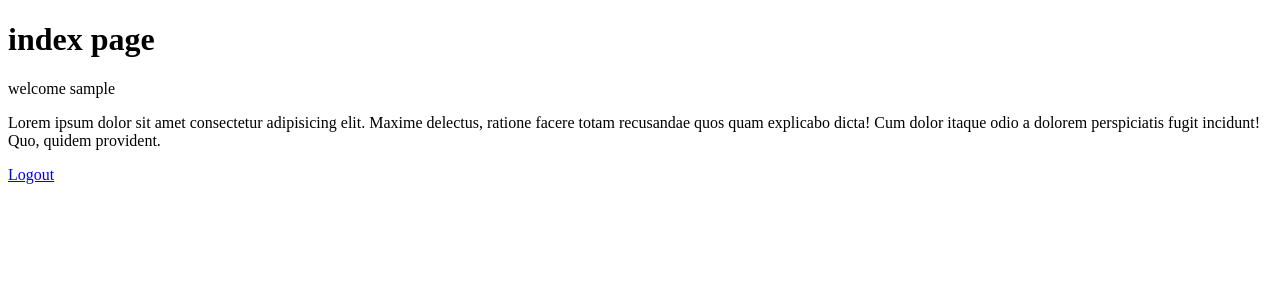
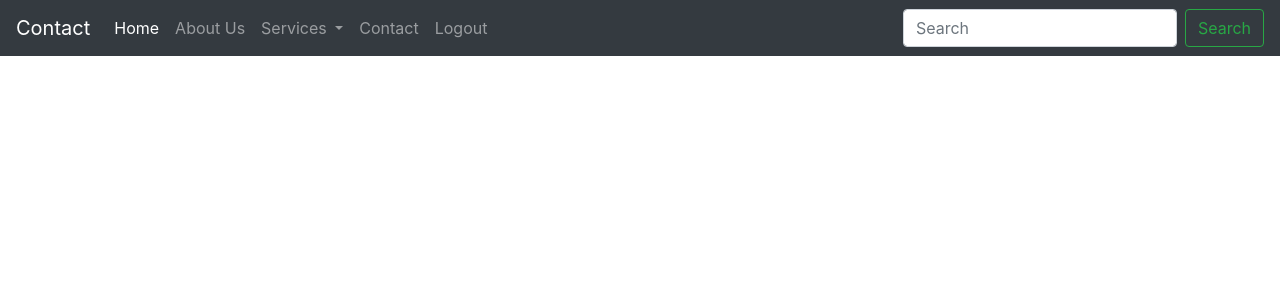
Before and after one commit to theachyutkadam/myproject, a Django app: page / in a window 1280 px wide. Shown: the top 300 px of the page. Run offline with Django 3.2, Linux system fonts and the light colour scheme; the visitor is signed in with stand-in values (Sample User, id 1).

Commit message:
Added navbar

```diff
--- a/templates/index.html
+++ b/templates/index.html
@@ -1,19 +1,71 @@
-<!DOCTYPE html>
+<!doctype html>
 <html lang="en">
-<head>
-  <meta charset="UTF-8">
-  <meta http-equiv="X-UA-Compatible" content="IE=edge">
-  <meta name="viewport" content="width=device-width, initial-scale=1.0">
-  <title>WELCOME</title>
-</head>
-<body>
-  <h1>index page</h1>
-  welcome {{request.user}}
-  <p>
-    Lorem ipsum dolor sit amet consectetur adipisicing elit.
-    Maxime delectus, ratione facere totam recusandae quos quam explicabo dicta!
-    Cum dolor itaque odio a dolorem perspiciatis fugit incidunt! Quo, quidem provident.
-  </p>
-  <a href="/logout">Logout</a>
-</body>
+  <head>
+    <!-- Required meta tags -->
+    <meta charset="utf-8">
+    <meta name="viewport" content="width=device-width, initial-scale=1, shrink-to-fit=no">
+
+    <!-- Bootstrap CSS -->
+    <link rel="stylesheet" href="https://cdn.jsdelivr.net/npm/bootstrap@4.4.1/dist/css/bootstrap.min.css" integrity="sha384-Vkoo8x4CGsO3+Hhxv8T/Q5PaXtkKtu6ug5TOeNV6gBiFeWPGFN9MuhOf23Q9Ifjh" crossorigin="anonymous">
+
+    <title>{% block title %}{% endblock title %} Welcome Python</title>
+  </head>
+  <body>
+    <nav class="navbar navbar-expand-lg navbar-dark bg-dark">
+      <a class="navbar-brand" href="#">Contact</a>
+      <button class="navbar-toggler" type="button" data-toggle="collapse" data-target="#navbarSupportedContent" aria-controls="navbarSupportedContent" aria-expanded="false" aria-label="Toggle navigation">
+        <span class="navbar-toggler-icon"></span>
+      </button>
+
+      <div class="collapse navbar-collapse" id="navbarSupportedContent">
+        <ul class="navbar-nav mr-auto">
+          <li class="nav-item active">
+            <a class="nav-link" href="/">Home <span class="sr-only">(current)</span></a>
+          </li>
+          <li class="nav-item">
+            <a class="nav-link" href="/about">About Us</a>
+          </li>
+          <li class="nav-item dropdown">
+            <a class="nav-link dropdown-toggle" href="#" id="navbarDropdown" role="button" data-toggle="dropdown" aria-haspopup="true" aria-expanded="false">
+              Services
+            </a>
+            <div class="dropdown-menu" aria-labelledby="navbarDropdown">
+              <a class="dropdown-item" href="/services">Services</a>
+              <a class="dropdown-item" href="#">Nothing</a>
+              <div class="dropdown-divider"></div>
+              <a class="dropdown-item" href="#">Something else here</a>
+            </div>
+          </li>
+          <li class="nav-item">
+            <a class="nav-link" href="/contact">Contact</a>
+          </li>
+          <li class="nav-item">
+            <a class="nav-link" href="/logout">Logout</a>
+          </li>
+        </ul>
+        <form class="form-inline my-2 my-lg-0">
+          <input class="form-control mr-sm-2" type="search" placeholder="Search" aria-label="Search">
+          <button class="btn btn-outline-success my-2 my-sm-0" type="submit">Search</button>
+        </form>
+      </div>
+    </nav>
+
+    {% if messages %}
+      {% for message in messages %}
+        <div class="alert alert-{{ message.tags }} alert-dismissible fade show" role="alert">
+          {{ message }}
+          <button type="button" class="close" data-dismiss="alert" aria-label="Close">
+            <span aria-hidden="true">&times;</span>
+          </button>
+        </div>
+      {% endfor %}
+    {% endif %}
+
+    {% block body %}{% endblock body %}
+    <!-- Optional JavaScript -->
+    <!-- jQuery first, then Popper.js, then Bootstrap JS -->
+    <script src="https://code.jquery.com/jquery-3.4.1.slim.min.js" integrity="sha384-J6qa4849blE2+poT4WnyKhv5vZF5SrPo0iEjwBvKU7imGFAV0wwj1yYfoRSJoZ+n" crossorigin="anonymous"></script>
+    <script src="https://cdn.jsdelivr.net/npm/popper.js@1.16.0/dist/umd/popper.min.js" integrity="sha384-Q6E9RHvbIyZFJoft+2mJbHaEWldlvI9IOYy5n3zV9zzTtmI3UksdQRVvoxMfooAo" crossorigin="anonymous"></script>
+    <script src="https://cdn.jsdelivr.net/npm/bootstrap@4.4.1/dist/js/bootstrap.min.js" integrity="sha384-wfSDF2E50Y2D1uUdj0O3uMBJnjuUD4Ih7YwaYd1iqfktj0Uod8GCExl3Og8ifwB6" crossorigin="anonymous"></script>
+  </body>
 </html>
```
